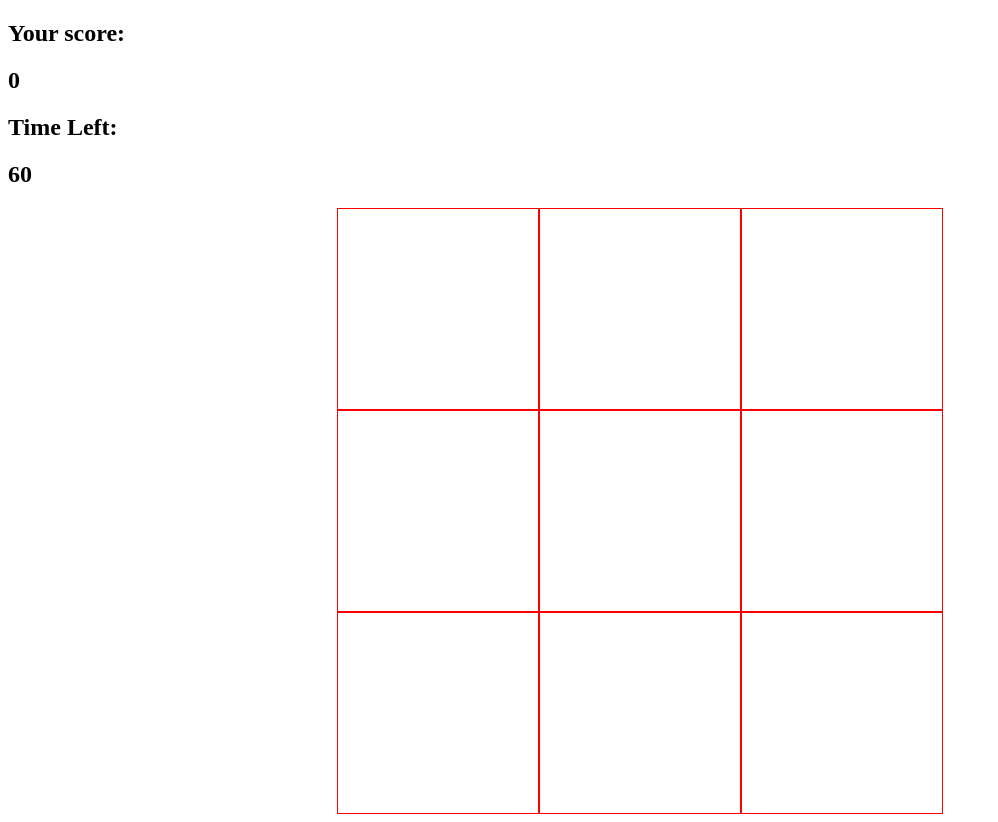
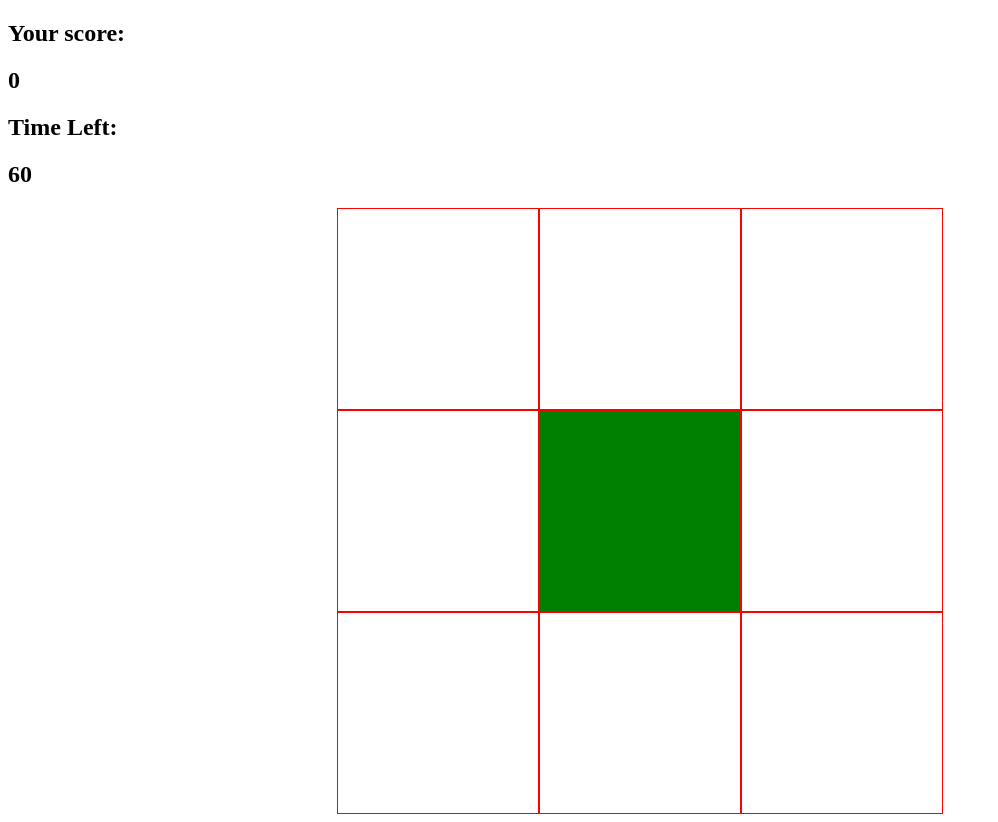
Before and after one commit to Richie1136/Whac-A-Mole-vanillajs, a plain HTML site: page index.html in a window 1280 px wide. Shown: the whole page, without its empty margins (0-998 px from the left). Drawn offline with Linux system fonts and the light colour scheme.

Commit message:
Getting a green square in a random square

```diff
--- a/main.js
+++ b/main.js
@@ -9,8 +9,9 @@ const randomSquare = () => {
   squares.forEach((square) => {
     square.classList.remove('mole')
   })
-  let randomPos = squares[Math.floor(Math.random() * squares.length)]
-  console.log(randomPos)
+  let randomSquare = squares[Math.floor(Math.random() * squares.length)]
+  randomSquare.classList.add('mole')
+
 }
 
 randomSquare()
--- a/styles.css
+++ b/styles.css
@@ -14,4 +14,5 @@
 
 .mole {
   background-image: url("./images/mole.png");
+  background-color: green;
 }
```
